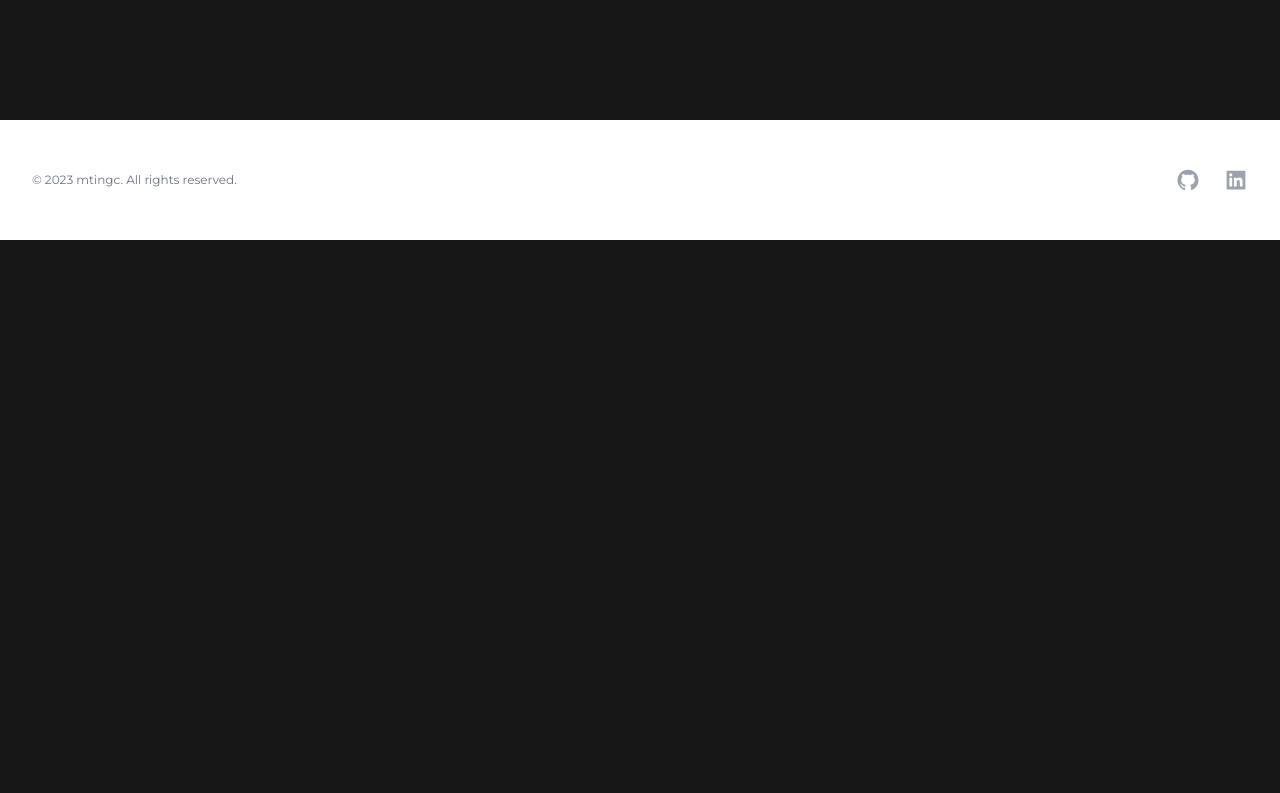
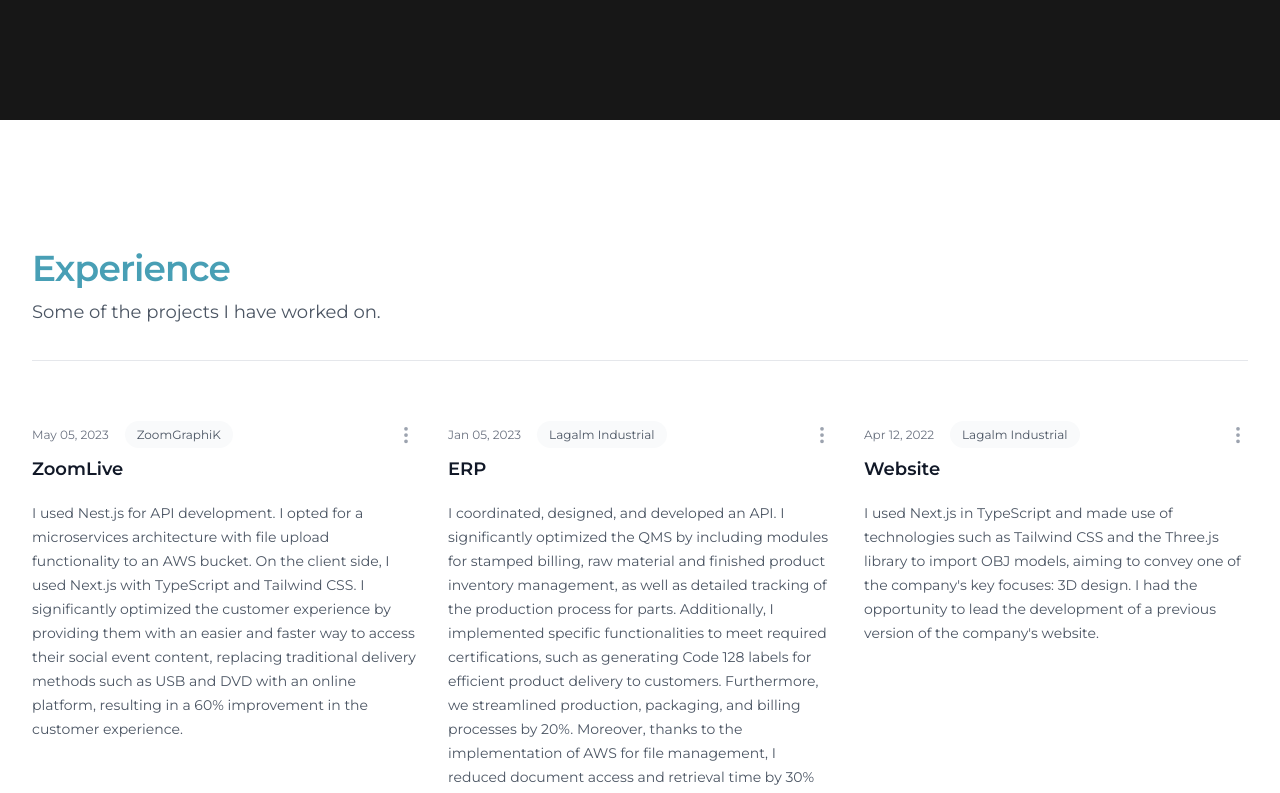
Before and after one commit to mtingc/mtingc, a Next.js app: page / in a window 1280 px wide. Shown: the part 1100-1893 px from the top of the page. Before the commit the page ends 1340 px from the top, so only its background shows below. Built offline with nearby package versions, Linux system fonts and the light colour scheme.

Commit message:
experience section

```diff
--- /dev/null
+++ b/src/components/Experience.tsx
@@ -0,0 +1,112 @@
+import { Fragment } from "react";
+import Link from "next/link";
+import { Menu, Transition } from "@headlessui/react";
+import { motion } from "framer-motion";
+import { AiFillGithub } from "react-icons/ai";
+import { BsThreeDotsVertical } from "react-icons/bs";
+
+import { experiences } from "@/constants";
+import { IExperience } from "@/interfaces";
+
+const Experience = () => {
+  return (
+    <div className="bg-white py-24 sm:py-32">
+      <div className="mx-auto max-w-7xl px-6 lg:px-8">
+        <motion.div
+          initial={{ y: -20, opacity: 0 }}
+          whileInView={{ y: 0, opacity: 1 }}
+          viewport={{ once: true }}
+          transition={{ duration: 1 }}
+          className="mx-auto max-w-2xl lg:mx-0"
+        >
+          <motion.h2
+            initial={{ color: "#FFFFFF" }}
+            whileInView={{ color: "#489FB5" }}
+            viewport={{ once: true }}
+            transition={{ duration: 1, delay: 1 }}
+            className="text-3xl font-bold tracking-tight sm:text-4xl"
+          >
+            Experience
+          </motion.h2>
+          <p className="mt-2 text-lg leading-8 text-gray-600">
+            Some of the projects I have worked on.
+          </p>
+        </motion.div>
+
+        <div className="mx-auto mt-5 grid max-w-2xl grid-cols-1 gap-x-8 gap-y-16 border-t border-gray-200 pt-10 sm:mt-8 sm:pt-16 lg:mx-0 lg:max-w-none lg:grid-cols-3">
+          {experiences.map(
+            ({
+              id,
+              title,
+              description,
+              date,
+              company,
+              github,
+            }: IExperience) => (
+              <article key={id} className="flex max-w-xl flex-col items-be">
+                <div className="flex justify-between items-center gap-x-4 text-xs">
+                  <div className="space-x-4">
+                  <span className="text-gray-500">{date}</span>
+                  <span className="rounded-full bg-gray-50 px-3 py-1.5 font-medium text-gray-600 hover:bg-gray-100">
+                    {company}
+                  </span>
+                  </div>
+                  <Menu as="div" className="relative inline-block text-left">
+                    <div>
+                      <Menu.Button className="-m-2 flex items-center rounded-full p-2 text-gray-400 hover:text-gray-600">
+                        <span className="sr-only">Open options</span>
+                        <BsThreeDotsVertical
+                          className="h-5 w-5"
+                          aria-hidden="true"
+                        />
+                      </Menu.Button>
+                    </div>
+                    <Transition
+                      as={Fragment}
+                      enter="transition ease-out duration-100"
+                      enterFrom="transform opacity-0 scale-95"
+                      enterTo="transform opacity-100 scale-100"
+                      leave="transition ease-in duration-75"
+                      leaveFrom="transform opacity-100 scale-100"
+                      leaveTo="transform opacity-0 scale-95"
+                    >
+                      <Menu.Items className="absolute right-0 z-10 mt-2 w-56 origin-top-right rounded-md bg-white shadow-lg ring-1 ring-black ring-opacity-5 focus:outline-none">
+                        <div className="py-1">
+                          {github.map(({ href, name }) => (
+                            <Menu.Item key={name}>
+                              <Link
+                                href={href}
+                                className="flex px-4 py-2 text-sm text-neutral-800 bg-white hover:text-neutral-600 hover:bg-neutral-100 transition-colors duration-300"
+                                target="_blank"
+                              >
+                                <AiFillGithub
+                                  className="mr-3 h-5 w-5 text-gray-400"
+                                  aria-hidden="true"
+                                />
+                                <span>Ver {name}</span>
+                              </Link>
+                            </Menu.Item>
+                          ))}
+                        </div>
+                      </Menu.Items>
+                    </Transition>
+                  </Menu>
+                </div>
+                <div>
+                  <h3 className="mt-3 text-lg font-semibold leading-6 text-gray-900 group-hover:text-gray-600">
+                    {title}
+                  </h3>
+                  <p className="mt-5 text-sm leading-6 text-gray-600">
+                    {description}
+                  </p>
+                </div>
+              </article>
+            )
+          )}
+        </div>
+      </div>
+    </div>
+  );
+};
+
+export default Experience;
--- a/src/components/index.ts
+++ b/src/components/index.ts
@@ -5,5 +5,6 @@ import Footer from "./Footer";
 
 import Hero from "./Hero";
 import Skills from "./Skills";
+import Experience from "./Experience";
 
-export { Logo, Navbar, Socials, Footer, Hero, Skills };
+export { Logo, Navbar, Socials, Footer, Hero, Skills, Experience };
--- a/src/pages/index.tsx
+++ b/src/pages/index.tsx
@@ -1,4 +1,4 @@
-import { Hero, Skills } from "@/components";
+import { Experience, Hero, Skills } from "@/components";
 import { MainLayout } from "@/layouts";
 
 const Home = () => {
@@ -6,6 +6,7 @@ const Home = () => {
     <MainLayout>
       <Hero />
       <Skills />
+      <Experience />
     </MainLayout>
   );
 };
```
